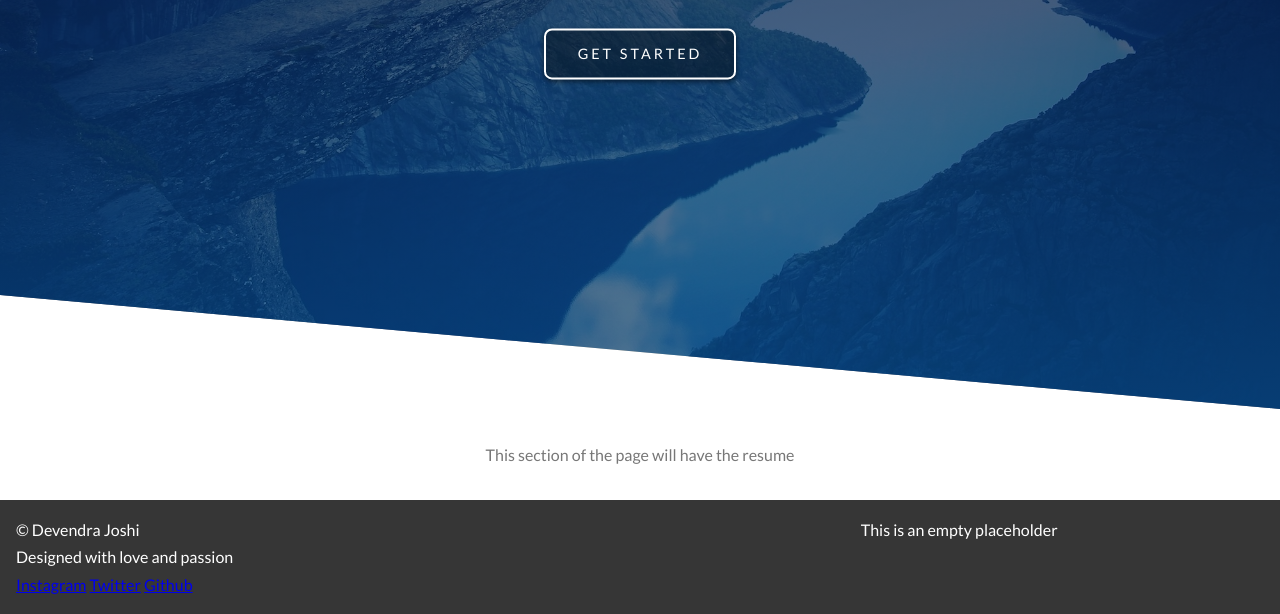
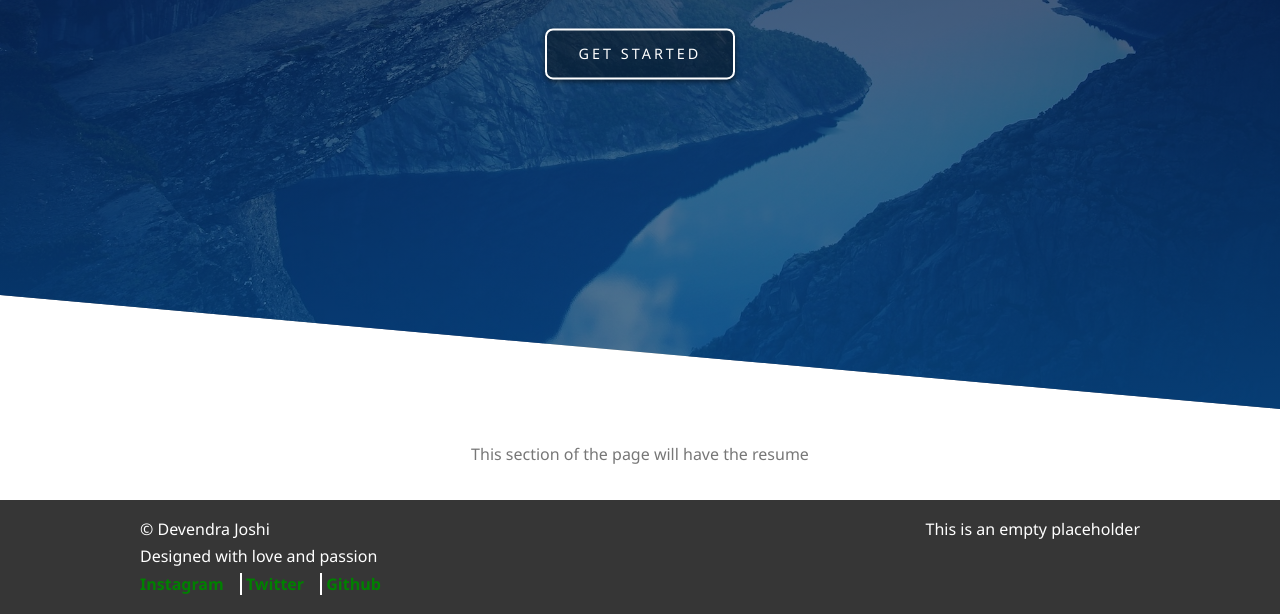
Before and after one commit to devejosh/devejosh.github.io, a plain HTML site: page index.html in a window 1280 px wide. Shown: the part 351-965 px from the top of the page. Drawn offline with Linux system fonts and the light colour scheme.

Commit message:
Working on the footer to fifix layout and add links

```diff
--- a/index.html
+++ b/index.html
@@ -39,7 +39,6 @@
             Teach enthusiast, Network geek and an audiophile
           </span>
         </h1>
-
         <a href="#" class="btn main-btn">Get started</a>
       </div>
     </header>
@@ -53,6 +52,7 @@
 
     <!-- Starting a footer -->
     <footer class="footer-wrapper">
+      <div class="container">
         <div class="footer-left">
           <p>&copy; Devendra Joshi</p>
           <p>Designed with love and passion</p>
@@ -60,7 +60,6 @@
           <a href="#">Twitter</a>
           <a href="#">Github</a>
         </div>
-
         <div class="footer-center">
           <!-- There is no content for this section right now-->
         </div>
@@ -68,6 +67,7 @@
         <div class="footer-right">
           <p>This is an empty placeholder</p>
         </div>
+      </div>
     </footer>
   </body>
 </html>
--- a/resources/css/app.css
+++ b/resources/css/app.css
@@ -7,11 +7,25 @@
 }
 
 body {
-  font-family: "lato", sans-serif;
+  font-family: "Segoe UI", "lato", Tahoma, Geneva, Verdana, sans-serif;
   font-weight: 400;
   line-height: 1.7;
   font-size: 16px;
   color: #777;
+}
+
+a,
+a:hover,
+a:visited,
+a:link {
+  text-decoration: none;
+  color: #fff;
+}
+
+.container {
+  min-width: 1000px;
+  max-width: 1000px;
+  margin: 0px auto;
 }
 
 .header {
@@ -145,14 +159,30 @@ body {
 /* Footer */
 
 .footer-wrapper {
-  display: flex;
   background-color: rgba(0, 0, 0, 0.788);
   color: #fff;
+  padding: 1rem;
 }
 
-.footer-left,
-.footer-center,
-.footer-right {
-  padding: 1rem;
-  width: 33%;
+.footer-wrapper .container {
+  display: flex;
+  flex-direction: row;
+  justify-content: space-between;
 }
+
+.footer-left a {
+  color: green;
+  font-weight: 600;
+  border-right: 2px solid white;
+  padding-right: 1rem;
+}
+
+.footer-left a:first-child,
+.footer-left a:last-child {
+  border: none;
+}
+
+.footer-left:nth-child(4),
+.footer-left:nth-child(5) {
+  padding-left: 1rem;
+}
```
Lines whose indentation alone changed are shown as unchanged.
